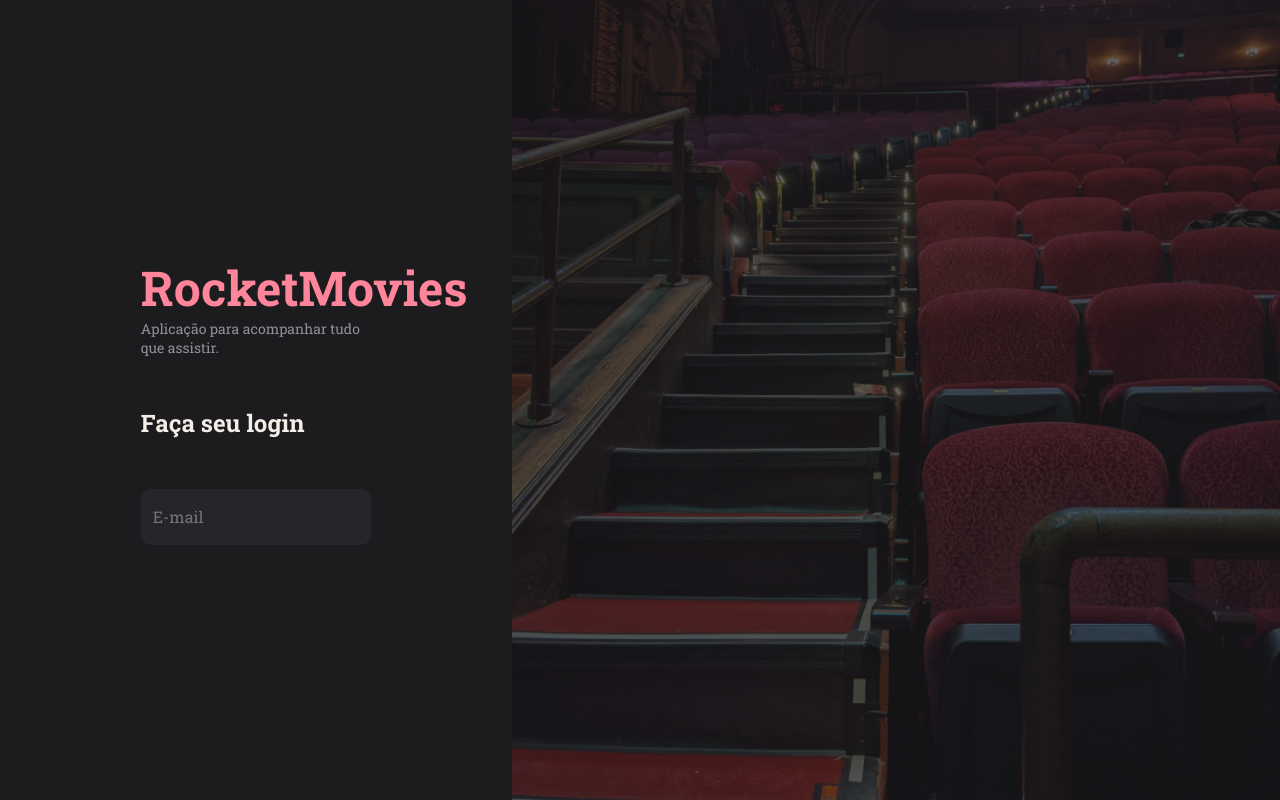
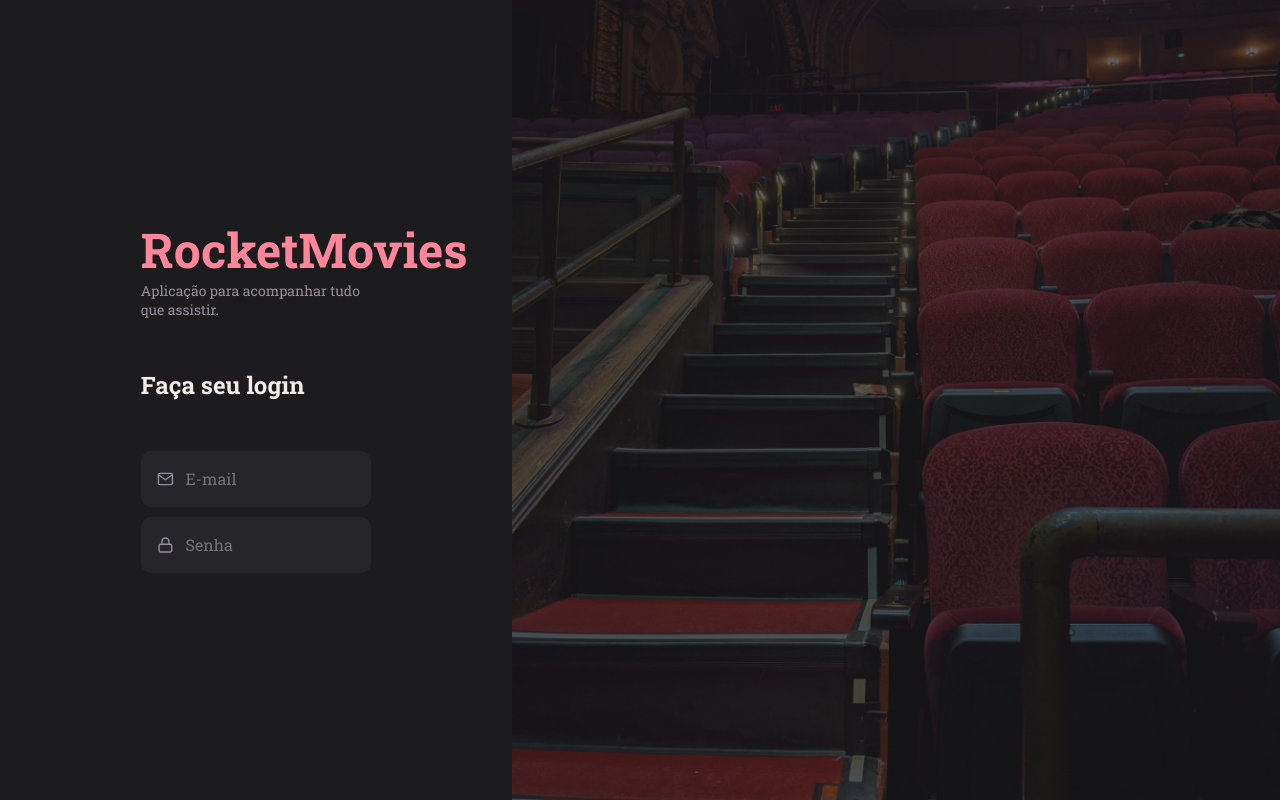
Before and after one commit to lucasfreittas/RocketFlix-Front, a React (Vite) app: page / in a window 1280 px wide. Built offline with nearby package versions, Linux system fonts and the light colour scheme.

Commit message:
SingIn structure

```diff
--- a/src/Components/Input/index.jsx
+++ b/src/Components/Input/index.jsx
@@ -4,7 +4,8 @@ export function Input({icon: Icon, ...rest}){
     return(
         <Container>
             {Icon && <Icon size = {20}/>}
-            <input {...rest} />
+            <input
+            {...rest} />
         </Container>
     )
 }
--- a/src/Components/Input/styles.js
+++ b/src/Components/Input/styles.js
@@ -5,6 +5,10 @@ export const Container = styled.div`
     width: 100%;
     display: flex;
     align-items: center;
+    background-color: ${({theme}) => theme.COLORS.MEDIUM_GRAY};
+    color: ${({theme}) => theme.COLORS.WHITE};
+    border-radius: 10px;
+    margin-bottom: 10px;
 
 
     > input{
@@ -12,7 +16,7 @@ export const Container = styled.div`
         width: 100%;
         height: 56px;
         padding: 12px;
-        background-color: ${({theme}) => theme.COLORS.MEDIUM_GRAY};
+        background-color: transparent;
         color: ${({theme}) => theme.COLORS.WHITE};
         border-radius: 10px;
         border: none;
@@ -24,5 +28,6 @@ export const Container = styled.div`
 
     > svg{
         margin-left: 16px;
+        color: ${({theme}) => theme.COLORS.LIGHT_GRAY};
     }
 `;
--- a/src/Pages/SingIn/index.jsx
+++ b/src/Pages/SingIn/index.jsx
@@ -1,4 +1,5 @@
 import { Container, Form, Photo } from './styles';
+import { FiMail, FiLock } from "react-icons/fi";
 import { Link } from 'react-router-dom';
 
 import { Input } from '../../Components/Input'
@@ -11,7 +12,8 @@ export function SingIn(){
                 <p>Aplicação para acompanhar tudo que assistir.</p>
 
                 <h2>Faça seu login</h2>
-                <Input type='email' placeholder='E-mail' />
+                <Input type='email' icon={FiMail} placeholder='E-mail' />
+                <Input type='password' icon={FiLock} placeholder='Senha' />
             </Form>
 
             <Photo/>
--- a/src/Pages/SingIn/styles.js
+++ b/src/Pages/SingIn/styles.js
@@ -46,4 +46,8 @@ export const Form = styled.div`
 
       margin-bottom: 50px;
     }
+
+    > Input{
+      margin-bottom: 10px;
+    }
 `;
```
